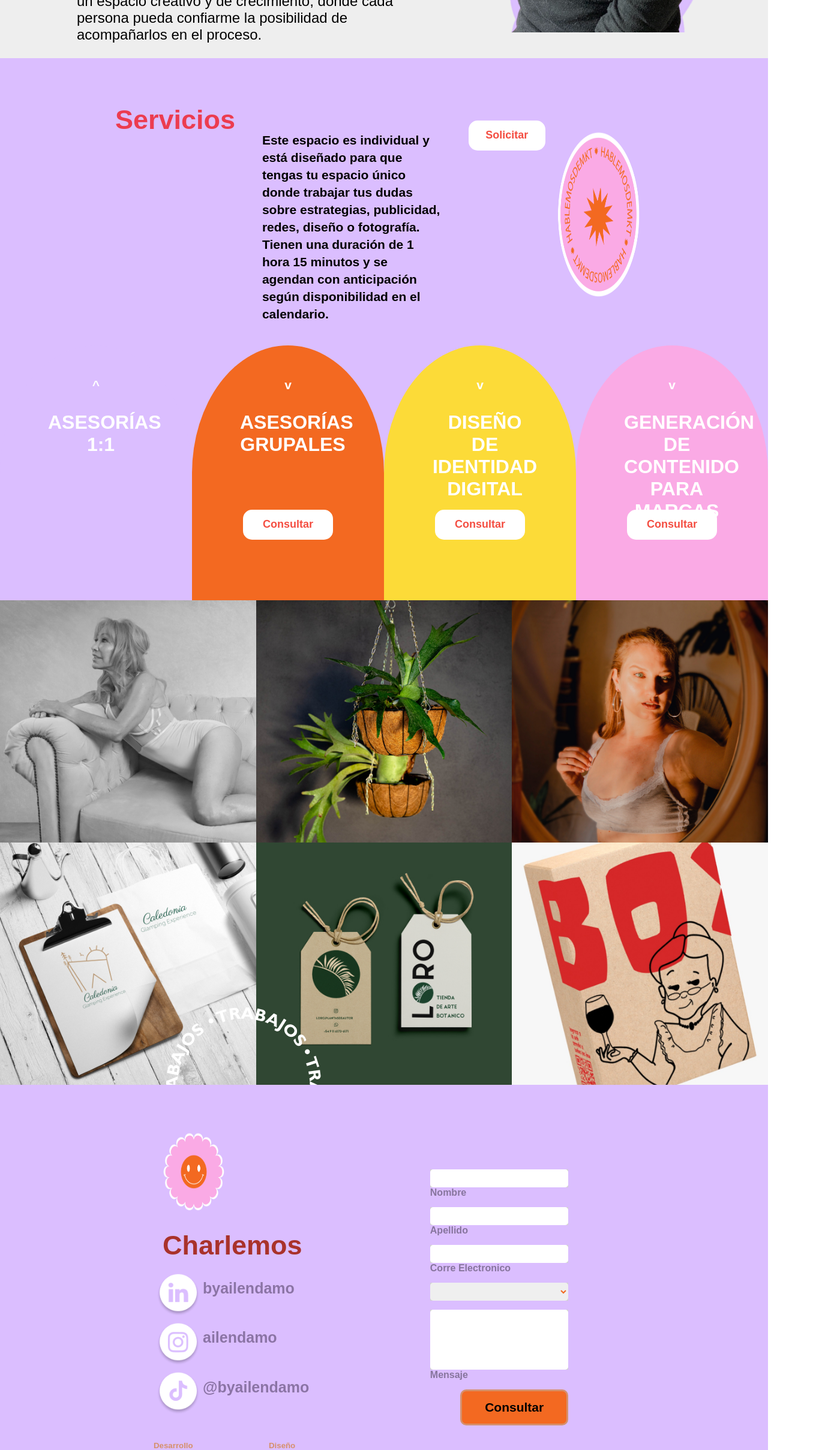
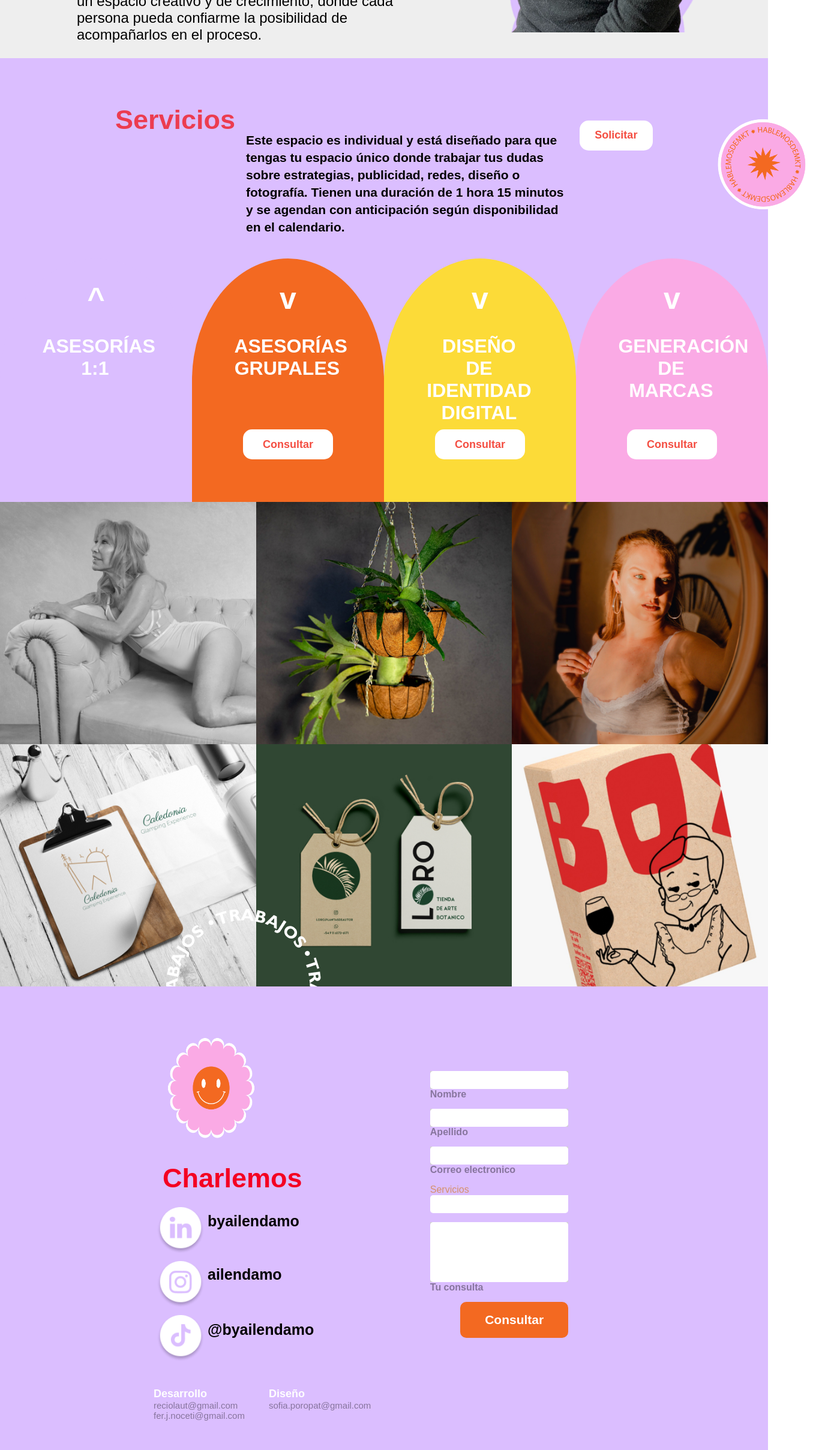
Before and after one commit to FerNoceti/ByAilen, a React (Create React App) app: page / in a window 1280 px wide. Shown: the part 1660-4078 px from the top of the page at 60% size, 1370 px wide, since content can reach past the window. Built offline with nearby package versions, Linux system fonts and the light colour scheme.

Commit message:
Terminado

```diff
--- a/src/App.css
+++ b/src/App.css
@@ -22,4 +22,5 @@ section[id]{
 
 .App{
     padding: 80px 0 0 0;
+    background-color: #dbbeff;
 }
--- a/src/components/Form/Form.css
+++ b/src/components/Form/Form.css
@@ -4,7 +4,56 @@ form{
 form label{
     font-size: 13px;
 }
-form input,select{
+form ul {
+    display: block;
+    border: white;
+    height: 30px;
+    border-radius: 5px;
+    color: white;
+    background-color: white;
+
+}
+form ul li ul{
+    display: none;
+    position: absolute;
+    background-color: white;
+    list-style: none;
+    padding-top: 15px;
+    padding-left: 0px;
+    border-radius: 5px;
+    width: 18%;
+    height: 10%;
+}
+form ul li {
+    background-color: white
+
+}
+form ul li ul li {
+    display: flex;
+    background-color: white;
+    color: black;
+    justify-content: space-between;
+    height: 100%;
+    padding: 10px;
+}
+form ul li ul li p{
+    width: 100%;
+    font-size: 15px;
+    background-color: white;
+
+}
+form ul li:hover > ul{
+  display:block ;
+  background-color: white;
+
+}
+form ul li ul li input{
+    width: 10%;
+    height: 20px;
+
+}
+
+form input{
     border: white;
     height: 30px;
     width: 100%;
@@ -33,7 +82,7 @@ form input,select{
 }
 .botones button{
     color: white;
-    border: 3px solid #d6906b;
+    border: 3px solid #F36921;
     border-radius: 10px;
     width: 180px;
     height: 60px;
@@ -56,4 +105,21 @@ form input,select{
         color: #F36921;
 
     }
+
+    form ul li ul{
+        display: none;
+        position: absolute;
+        background-color: white;
+        list-style: none;
+        padding-top: 15px;
+        padding-left: 0px;
+        border-radius: 5px;
+        width: 50%;
+        height: 10%;
+    }
+    form ul li ul li{
+
+    height: 75%;
+    }
+
 }
--- a/src/components/Form/Form.js
+++ b/src/components/Form/Form.js
@@ -9,58 +9,62 @@ export default function Form(){
         nombre: /^[a-zA-ZÀ-ÿ\s]{4,40}$/, // Letras y espacios, pueden llevar acentos.
         gmail: /^[a-zA-Z0-9_.+-]+@[a-zA-Z0-9-]+\.[a-zA-Z0-9-.]+$/,
     };
-    function reset(){
-        setNombre("");setApellido("");setMail("");setMensaje("");
-    }
+
     const nombreChange = event => setNombre(event.target.value)
     const apellidoChange = event => setApellido(event.target.value)
     const mailChange = event => setMail(event.target.value)
     const mensajeChange = event => setMensaje(event.target.value)
     return(
         <>
-            <form action="">
+            <form action='form.php' method='POST'>
                 <div className='divGris'>
 
-                        <input type="text"  style={{borderBottom: (nombreForm=== "" ? `` :( expresiones.nombre.test(nombreForm)===false?"1px solid red": (nombreForm=== " " ?" ":" 1px solid green"))) }} value={nombreForm} onChange={nombreChange}/>
-                        <p className='pBlanco' style={{color: (nombreForm=== "" ? `` :( expresiones.nombre.test(nombreForm)===false?"red":"green")) }}> {nombreForm=== "" ? ` Nombre` :( expresiones.nombre.test(nombreForm)===false?"Nombre invalido":"Nombre Valido")}</p>
+                        <input type="text" name='name' style={{borderBottom: (nombreForm=== "" ? `` :( expresiones.nombre.test(nombreForm)===false?"1px solid red": (nombreForm=== " " ?" ":" 1px solid green"))) }} value={nombreForm} onChange={nombreChange}/>
+                        <p className='pBlanco'  style={{color: (nombreForm=== "" ? `` :( expresiones.nombre.test(nombreForm)===false?"red":"green")) }}> {nombreForm=== "" ? ` Nombre` :( expresiones.nombre.test(nombreForm)===false?"Nombre invalido":"Nombre Valido")}</p>
 
                 </div>
 
                 <div className='divGris'>
 
-                        <input type="text" style={{borderBottom: (apellido=== "" ? `` :( expresiones.nombre.test(apellido)===false?"1px solid red":(apellido=== " " ?" ":" 1px solid green"))) }} value={apellido} onChange={apellidoChange}/>
+                        <input type="text" name='apellido' style={{borderBottom: (apellido=== "" ? `` :( expresiones.nombre.test(apellido)===false?"1px solid red":(apellido=== " " ?" ":" 1px solid green"))) }} value={apellido} onChange={apellidoChange}/>
                         <p className='pBlanco' style={{color: (apellido=== "" ? `` :( expresiones.nombre.test(apellido)===false?"red":"green")) }}>{apellido=== "" ? `Apellido` :( expresiones.nombre.test(apellido)===false?"Apellido invalido":"Apellido Valido")}</p>
 
                 </div>
 
                 <div className='divGris'>
 
-                        <input type="mail" style={{borderBottom: (mail=== "" ? `` :( expresiones.gmail.test(mail)===false?"1px solid red":(mail=== " " ?" " : " 1px solid green"))) }} value={mail} onChange={mailChange}/>
-                        <p className='pBlanco' style={{color: (mail=== "" ? `` :( expresiones.gmail.test(mail)===false?"red":"green")) }}>{mail=== "" ? `Corre Electronico` :( expresiones.gmail.test(mail)===false?"Corre Electronico invalido":"Corre Electronico Valido")}</p>
+                        <input type="mail"  name='mail' style={{borderBottom: (mail=== "" ? `` :( expresiones.gmail.test(mail)===false?"1px solid red":(mail=== " " ?" " : " 1px solid green"))) }} value={mail} onChange={mailChange}/>
+                        <p className='pBlanco' style={{color: (mail=== "" ? `` :( expresiones.gmail.test(mail)===false?"red":"green")) }}>{mail=== "" ? `Correo electronico` :( expresiones.gmail.test(mail)===false?"Corre Electronico invalido":"Corre Electronico Valido")}</p>
 
                 </div>
 
-                <div className='divGris'>
-                        <select name="" id="">
-                            <option value=""></option>
-                            <option value="ASESORÍAS 1:1">ASESORÍAS 1:1 </option>
-                            <option value="ASESORÍAS GRUPALES">ASESORÍAS GRUPALES </option>
-                            <option value="DISEÑO DE IDENTIDAD DIGITAL">DISEÑO DE IDENTIDAD DIGITAL </option>
-                            <option value="GENERACIÓN DE CONTENIDO PARA MARCAS">GENERACIÓN DE CONTENIDO PARA MARCAS</option>
+                <div className='divNaranja'>
+                <p className='pNaranja'>Servicios</p>
+                    <ul>
+                        <li>
 
-                        </select>
+                            <ul>
+                                <li><p> Asesorías 1:1</p><input name='asesorias' value="ASESORÍAS 1:1" type="checkbox" /></li>
+                                <li><p> Asesorías grupales</p><input name='grupales' value="ASESORÍAS GRUPALES" type="checkbox" /></li>
+                                <li><p> Diseño de identidad digital</p><input name='diseño' value="DISEÑO DE IDENTIDAD DIGITAL" type="checkbox" /></li>
+                                <li><p> Generación de contenido para marcas</p><input name='generacion' value="GENERACIÓN DE CONTENIDO PARA MARCAS" type="checkbox" /></li>
+                            </ul>
+                        </li>
+                    </ul>
+
+
 
                 </div>
                 <div className='divGris'>
 
-                        <input className='textArea' type="text-area" value={mensaje} onChange={mensajeChange}/>
-                        <p className='pBlanco'>Mensaje</p>
+                        <input className='textArea' name='mensaje' type="text-area" value={mensaje} onChange={mensajeChange}/>
+                        <p className='pBlanco'>Tu consulta</p>
 
                 </div>
                 <div className="botones">
                     <button type="submit" style={{
                         backgroundColor: ((expresiones.gmail.test(mail)===false) || (expresiones.nombre.test(apellido)===false) || (expresiones.nombre.test(nombreForm)===false))?"#ddddddd":"#f36921",
-                        color: ((expresiones.gmail.test(mail)===false) || (expresiones.nombre.test(apellido)===false) || (expresiones.nombre.test(nombreForm)===false))?"black":"white"}}
+                        color: ((expresiones.gmail.test(mail)===false) || (expresiones.nombre.test(apellido)===false) || (expresiones.nombre.test(nombreForm)===false))?"white":"white"}}
                         disabled={((expresiones.gmail.test(mail)===false) || (expresiones.nombre.test(apellido)===false) || (expresiones.nombre.test(nombreForm)===false))}>Consultar</button>
                 </div>
             </form>
--- a/src/components/FormularioContacto/FormularioContacto.css
+++ b/src/components/FormularioContacto/FormularioContacto.css
@@ -13,7 +13,7 @@
     height: 30%;
 }
 .izq h3{
-    color: #a9322b;
+    color: #f40022;
     font-size: 45px;
     margin-bottom: 15px;
     margin-left: 15px ;
--- a/src/components/FormularioContactoPC/FormularioContactoPC.css
+++ b/src/components/FormularioContactoPC/FormularioContactoPC.css
@@ -8,11 +8,13 @@
     margin-left: 20%;
 }
 .izq img{
-    width: 35%;
-    height: 30%;
+
+    width: 50%;
+    height: 36%;
+
 }
 .izq h3{
-    color: #a9322b;
+    color:#f40022 ;
     font-size: 45px;
     margin-bottom: 15px;
     margin-left: 15px ;
@@ -28,8 +30,8 @@
 
 }
 .red img{
-    width:72px;
-    height: 72px;
+    width: 80px;
+    height: 80px;
     border-radius: 100%;
     margin: 5px;
 }
@@ -39,7 +41,7 @@
     margin-top: 3%;
     font-size: 25px;
     font-weight: 600;
-    color: #8b74a5;
+    color: black;
 }
 .formulario{
     display: block !important;
@@ -56,8 +58,18 @@ footer div{
 
 }
 footer h5{
+    font-size: 18px;
+    color: white;
+}
+footer p{
+    font-size: 15px;
+
+    color:#87759d;
+}
+.divNaranja{
+    width: 100%;
+    margin: 15px 0px;
+}
+.pNaranja{
     color:#d6906b
 }
-footer p{
-    color:#87759d;
-}
--- a/src/components/Servicios/Servicios.css
+++ b/src/components/Servicios/Servicios.css
@@ -22,17 +22,15 @@
     text-align: center;
     color: white;
     font-size: 200%;
-    margin: 10% 25%;
+    margin: 10% 22%;
     width: 55%;
     height: 35%;
 }
 /* .redondeo:hover{
     height:100 !important;
 } */
-.servicios img{
-    width: 20%;
-    justify-items: end ;
-}
+
+
 .servicios div{
     display: flex;
 }
@@ -67,15 +65,48 @@
     font-weight: bolder;
 
 }
+
 .servicios p{
     font-size: 21px;
     font-weight: bold;
+    width: 80%;
+    padding: 0% 2%;
+    color: #8b74a5;
+}
+.redondeo p{
+    font-size: 50px;
+    font-weight: bold;
     width: 50%;
     padding: 0% 5%;
-    color: #8b74a5;
+    margin-top: 0;
 }
+
 .servs{
     height: 70%;
+}
+.trabajos-img {
+    width: 100%;
+    height: 100%;
+    object-fit: cover;
+}
+
+.trabajos-animation2 {
+    position: absolute;
+    right: -7%;
+    height: 200px;
+    overflow: hidden;
+}
+
+.trabajos-animation-img {
+    animation: rotation 10s infinite linear;
+}
+@keyframes rotation {
+    from {
+        transform: rotate(0deg);
+    }
+    to {
+        transform: rotate(359deg);
+    }
 }
 
 /* Viista mobile */
--- a/src/components/ServiciosCelu/ServiciosCelu.js
+++ b/src/components/ServiciosCelu/ServiciosCelu.js
@@ -12,7 +12,7 @@ function ServiciosCelu() {
         {id:1,titulo:"ASESORÍAS 1:1",color:"#dbbeff"},
         {id:2,titulo:"ASESORÍAS GRUPALES",color:"#f36921"},
         {id:3,titulo:"DISEÑO DE IDENTIDAD DIGITAL ",color:"#fcdb38"},
-        {id:4,titulo:"GENERACIÓN DE CONTENIDO PARA MARCAS",color:"#faaae5"},
+        {id:4,titulo:"GENERACIÓN DE MARCAS",color:"#faaae5"},
     ]
     function cambioDeServicios(serv){
         if(serv ===1){
@@ -50,7 +50,7 @@ function ServiciosCelu() {
                         <div className={activado !== servicio.id?("redondeo"):("Block")} key={servicio.id} style={{backgroundColor: servicio.color}}>
                             {activado !== servicio.id?(
                                 <>
-                                    <h2>{servicio.titulo}</h2>
+                                    <b> <h2>{servicio.titulo}</h2></b>
                                     <p onClick={()=>cambioDeServicios(servicio.id)} style={{color:"white"}}>{servicio.id === activado? "^":"v" }</p>
                                 </>
 
--- a/src/components/ServiciosDeskstop/ServiciosDeskstop.js
+++ b/src/components/ServiciosDeskstop/ServiciosDeskstop.js
@@ -4,13 +4,13 @@ function ServiciosDeskstop() {
 
     const [servicioSeleccionado,setServicioSeleccionado]=useState("asesorias")
     const [activado,setActivado]=useState(1)
-
+    const salto = <br/>
 
     const servicios=[
-        {id:1,titulo:"ASESORÍAS 1:1",color:"#dbbeff"},
+        {id:1,titulo:`ASESORÍAS ${'\n'}  1:1`,color:"#dbbeff"},
         {id:2,titulo:"ASESORÍAS GRUPALES",color:"#f36921"},
         {id:3,titulo:"DISEÑO DE IDENTIDAD DIGITAL ",color:"#fcdb38"},
-        {id:4,titulo:"GENERACIÓN DE CONTENIDO PARA MARCAS",color:"#faaae5"},
+        {id:4,titulo:"GENERACIÓN DE MARCAS",color:"#faaae5"},
     ]
     function cambioDeServicios(serv){
         if(serv ===1){
@@ -40,14 +40,16 @@ function ServiciosDeskstop() {
                 :servicioSeleccionado === "diseño"?"Se trabaja toda la Identidad Visual de la marca desde cero (Logotipo, paleta de colores, patterns, tarjetas, recursos gráficos) comenzando por desarrollar un brief en base a un formulario o previa reunión via zoom. Los presupuestos son personalizados para cada cliente. "
                 :"Genero contenido para marcas ya sea desde grabar y editar videos o fotos, hasta redactar los copys con la posibilidad de asistir a los locales (que se encuentren en CABA) también puedo brindar asesorías en los locales para sus empleados sobre la generación de los contenidos, ya sea para Tik tok o Instagram. "}</p>
                 <button><a href="#contacto">Solicitar</a></button>
-                <img src='../images/ICONOGRAFIA BYAILEN-03.png' alt="" />
+                <div className="trabajos-animation2">
+                    <img className="trabajos-animation-img" src='../images/ICONOGRAFIA BYAILEN-03.png' alt="Trabajos Ailen"/>
+                </div >
             </div>
             <div className="servs">
                 {servicios.map((servicio)=>{
                     return(
                         <div className="redondeo" key={servicio.id} style={{backgroundColor: servicio.color}}>
-                            <p style={{color:"white"}}>{servicio.id === activado? "^":"v" }</p>
-                            <h2>{servicio.titulo}</h2>
+                            <b><p style={{color:"white"}}>{servicio.id === activado? "^":"v" }</p></b>
+                            <b><h2>{servicio.titulo}</h2></b>
                             <button style={{opacity: servicio.id === activado? 0:100 }} onClick={()=>cambioDeServicios(servicio.id)}>Consultar</button>
                         </div>
                     )
```
Also changed, not shown: src/components/FormularioContactoCelu/FormularioContactoCelu.css (+16 -2 lines), 1 other file (tests, documents, lock files or other folders).
